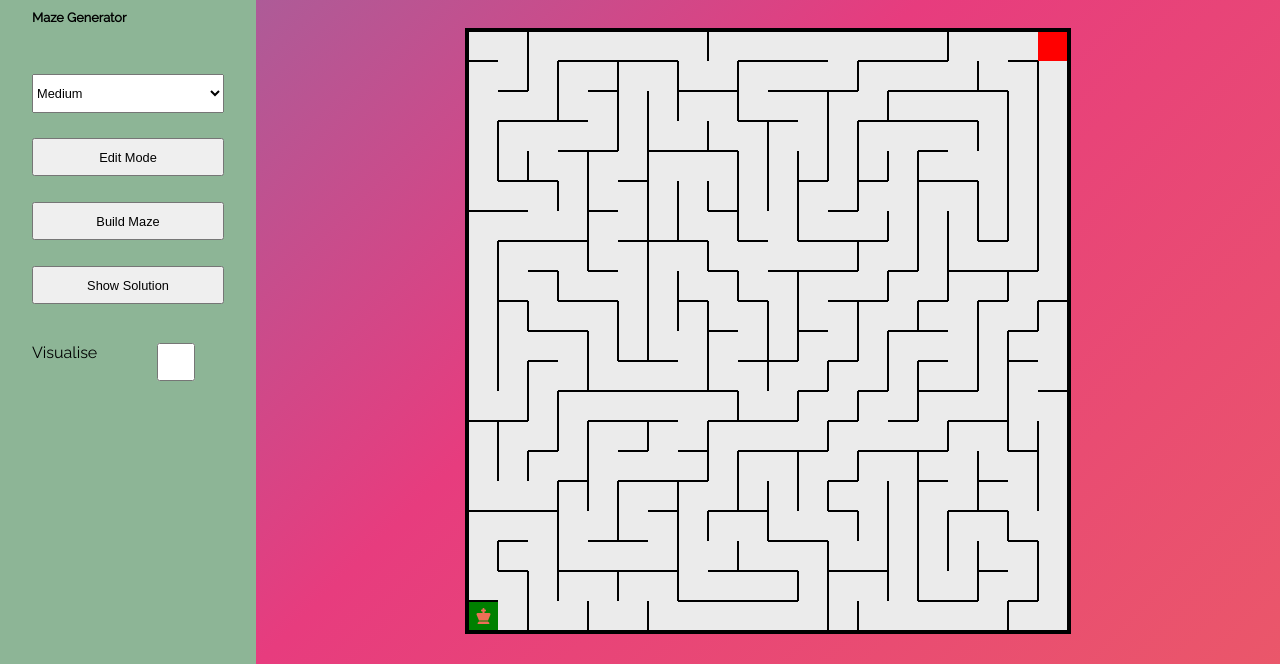
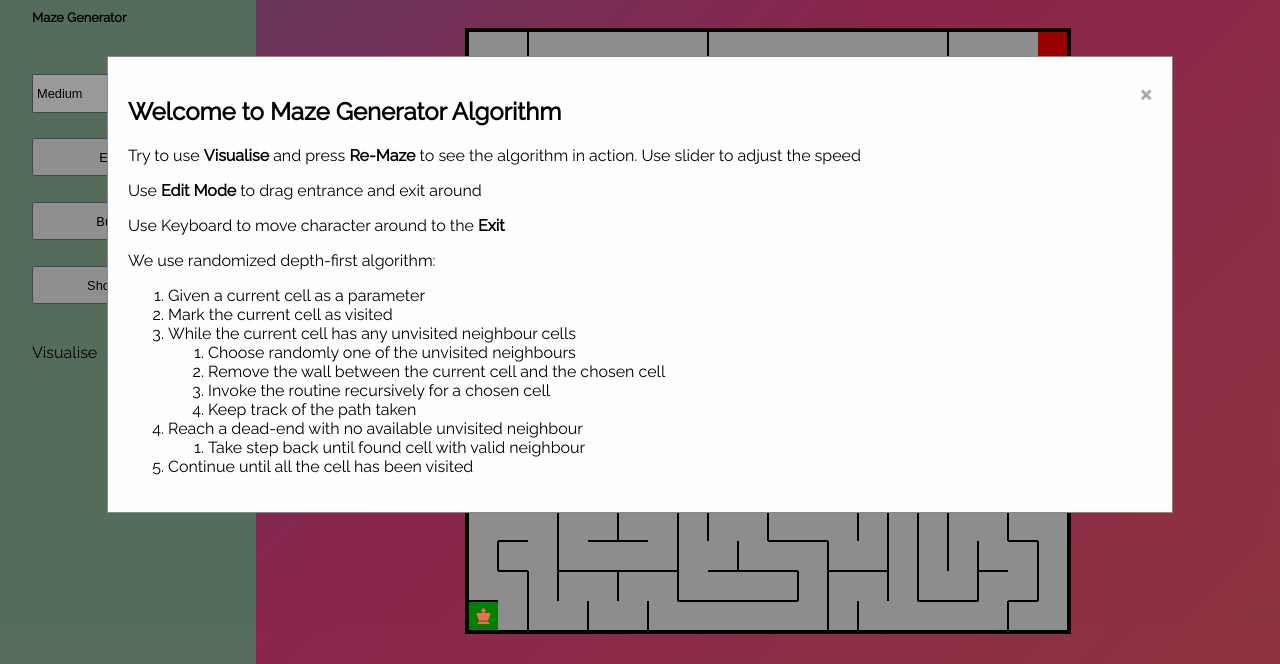
Before and after one commit to danielminhnguyen/maze-game, a plain HTML site: page Maze-Game/index.html in a window 1280 px wide. Shown: the part 136-800 px from the top of the page. Drawn offline with Linux system fonts and the light colour scheme.

Commit message:
turn on modal

```diff
--- a/Maze-Game/index.html
+++ b/Maze-Game/index.html
@@ -14,9 +14,8 @@
         <span class="close">&times;</span>
         <h2>Welcome to Maze Generator Algorithm</h2>
         <p>Try to use <strong>Visualise</strong> and press <strong>Re-Maze</strong> to see the algorithm in action. Use slider to adjust the speed</p>
-        <p>Use <strong>Edit Mode</strong> to move entrance and exit around</p>
+        <p>Use <strong>Edit Mode</strong> to drag entrance and exit around</p>
         <p>Use Keyboard to move character around to the <strong>Exit</strong></p>
-        <p>I think visualising is the best way to see and understand how an algorithm works</p>
           <p>We use randomized depth-first algorithm:</p>
         <ol>
           <li>Given a current cell as a parameter</li>
--- a/Maze-Game/main.scss
+++ b/Maze-Game/main.scss
@@ -67,7 +67,7 @@ $maze-exit: red;
 }
 
 .modal {
-  display: none;
+  display: block;
   position: fixed; /* Stay in place */
   z-index: 1; /* Sit on top */
   left: 0;
```
Also changed, not shown: Maze-Game/dist/main.css.
